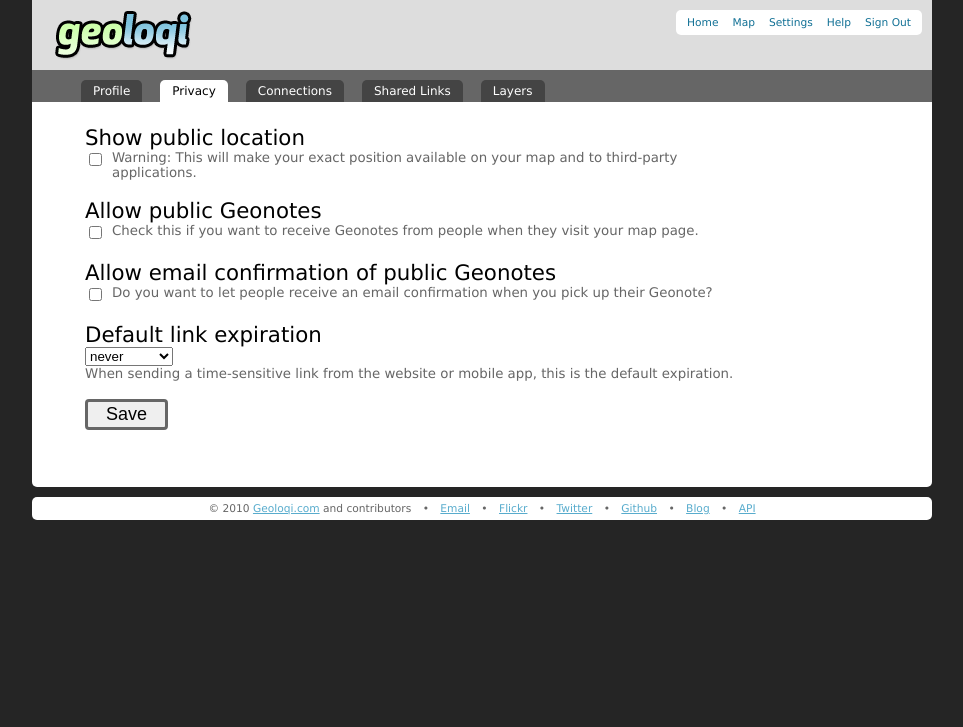
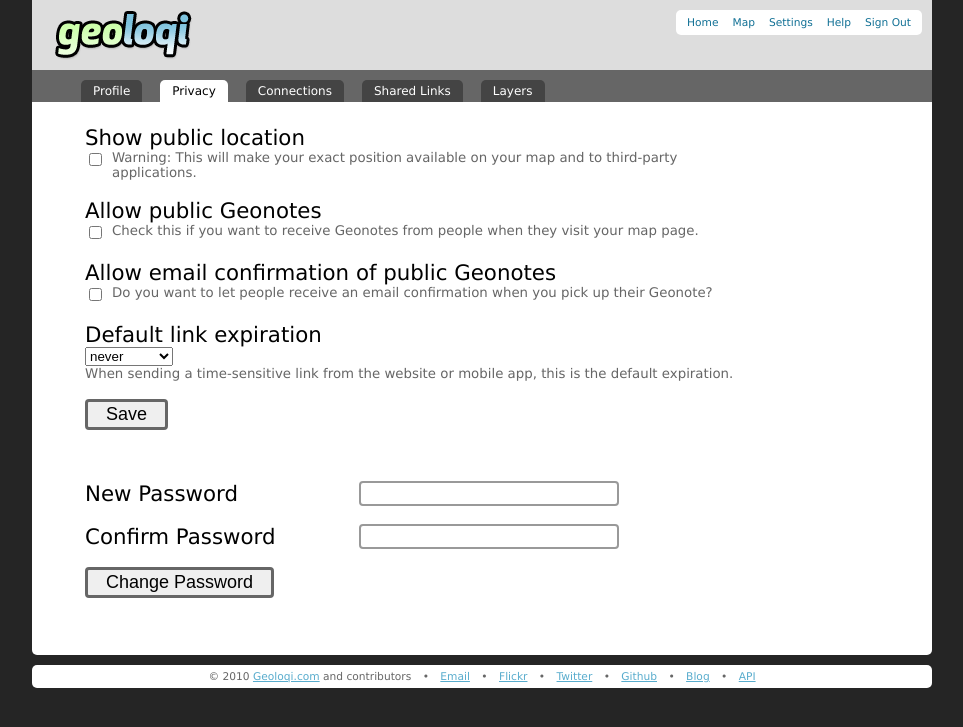
Before and after one commit to jumpingGrendel/Geoloqi-Website-PHP, a PHP site: page /settings/privacy in a window 1280 px wide. Shown: the top 727 px of the page, without its empty margins (158-1121 px from the left). Run offline with PHP 8.4, Linux system fonts and the light colour scheme; the visitor is signed in with stand-in values (Sample User, id 1).

Commit message:
Implements a 'change password' feature.

```diff
--- a/include/Site/Settings.php
+++ b/include/Site/Settings.php
@@ -37,6 +37,7 @@ class Site_Settings extends Site
 		$this->data['public_geonotes'] = $_SESSION['user_privacy']->public_geonotes;
 		$this->data['public_geonote_email'] = $_SESSION['user_privacy']->public_geonote_email;
 		$this->data['default_share_expiration'] = $_SESSION['user_privacy']->default_share_expiration;
+		$this->data['has_password'] = $_SESSION['user_privacy']->has_password;
 	}
 
 	public function privacy_ajax()
@@ -49,6 +50,15 @@ class Site_Settings extends Site
 		));
 		$_SESSION['user_privacy'] = $this->api->request('account/privacy');
 		return $response;
+	}
+
+	public function password_ajax()
+	{
+		return $this->api->request('account/password', array(
+			'current_password' => post('current_password'),
+			'new_password_1' => post('new_password_1'),
+			'new_password_2' => post('new_password_2')
+		));
 	}
 
 	public function connections()
--- a/themes/standard/assets/settings-privacy.js
+++ b/themes/standard/assets/settings-privacy.js
@@ -1,7 +1,6 @@
 
 $(function(){
 	$("#btn_save").click(function(){
-
 		gb_show({
 			message: "Saving...",
 			width: 300,
@@ -18,4 +17,18 @@ $(function(){
 			setTimeout(gb_hide, 1500);
 		});
 	});
+
+	$("#btn_changepassword").click(function(){
+		$.post("/settings/password.ajax", {
+			current_password: $("#current_password").val(),
+			new_password_1: $("#new_password_1").val(),
+			new_password_2: $("#new_password_2").val()
+		}, function(data){
+			if(typeof data.error != "undefined"){
+				$("#password_response").text(data.error_description);
+			}else{
+				$("#password_response").text("Password set successfully!");
+			}
+		}, "json");
+	});
 });
--- a/themes/standard/views/settings/privacy.php
+++ b/themes/standard/views/settings/privacy.php
@@ -58,6 +58,39 @@ include($this->theme_file('settings/menu.php'));
 			<input type="submit" value="Save" class="submit" id="btn_save" />
 		</td>
 	</tr>
+	<tr>
+		<td colspan="2">
+			<br />
+		</td>
+	</tr>
+	<?php
+	if($has_password)
+	{
+	?>
+	<tr>
+		<td><div class="label">Current Password</div></td>
+		<td><input type="password" class="field" id="current_password" /></td>
+	</tr>
+	<?php
+	}
+	?>
+	<tr>
+		<td><div class="label">New Password</div></td>
+		<td><input type="password" class="field" id="new_password_1" /></td>
+	</tr>
+	<tr>
+		<td width="270"><div class="label">Confirm Password</div></td>
+		<td><input type="password" class="field" id="new_password_2" /></td>
+	</tr>
+	<tr>
+		<td>
+			<input type="submit" value="Change Password" class="submit" id="btn_changepassword" />
+		</td>
+		<td>
+			<div id="password_response"></div>
+		</td>
+	</tr>
+
 </table>
 </div></div>
 
```
